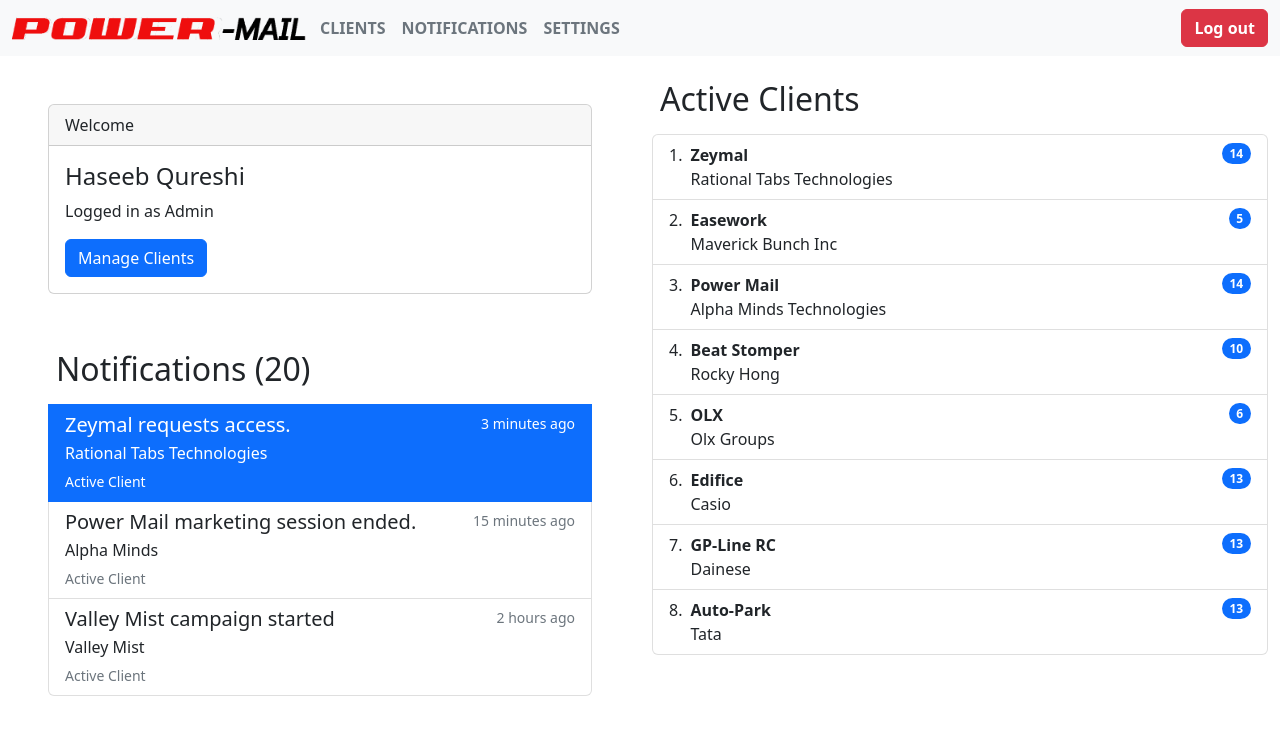
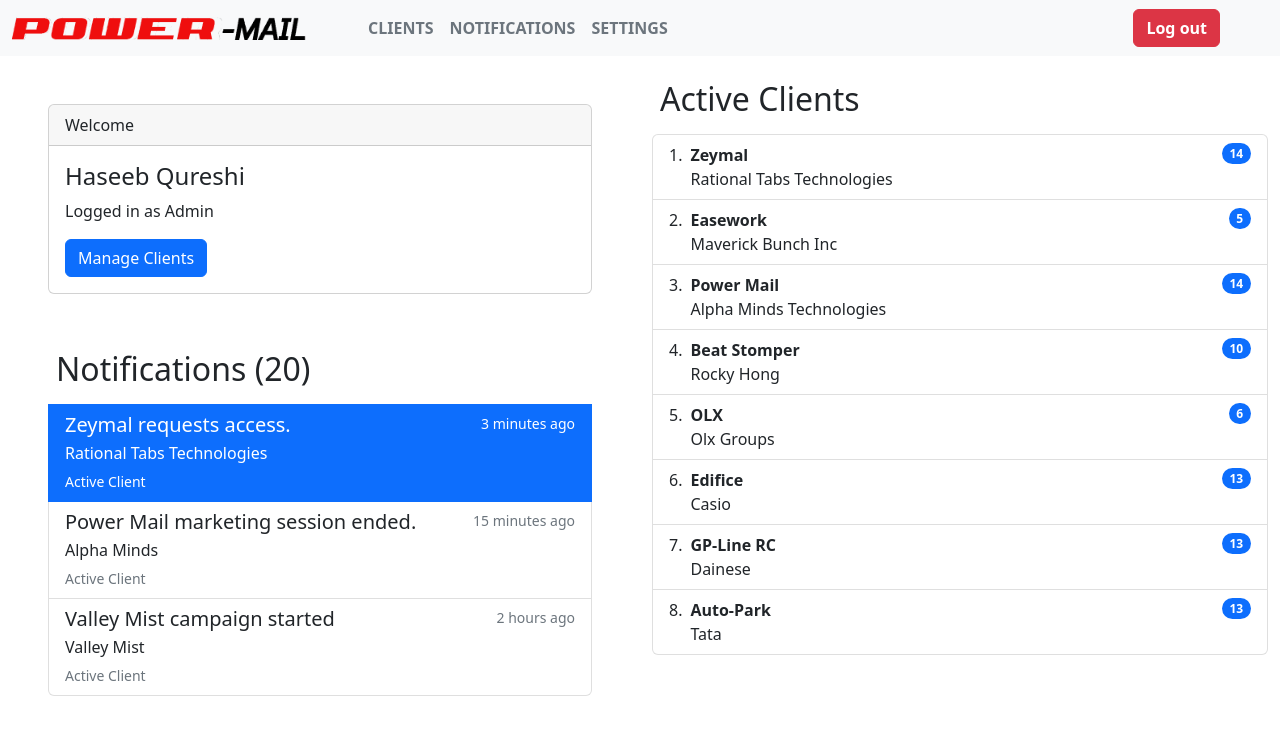
Before and after one commit to HaseebQureshi7/Power-Mail, a plain HTML site: page dashboard.html in a window 1280 px wide. Drawn offline with nearby package versions, Linux system fonts and the light colour scheme.

Commit message:
basic design fixes

```diff
--- a/app.js
+++ b/app.js
@@ -13,6 +13,6 @@ sign_in_btn.addEventListener("click", () => {
 });
 
 
-sign_in.addEventListener("click", ()=> {
+sign_in.addEventListener("click", () => {
   window.open("dashboard.html");
 })
--- a/dashboard.html
+++ b/dashboard.html
@@ -48,7 +48,7 @@
                 aria-label="Toggle navigation">
                 <span class="navbar-toggler-icon"></span>
             </button>
-            <div class="collapse navbar-collapse " id="navbarSupportedContent">
+            <div class="collapse navbar-collapse px-5 " id="navbarSupportedContent">
                 <ul class="navbar-nav me-auto mb-2 mb-lg-0">
                     <li class="nav-item">
                         <a class="nav-link active text-secondary" aria-current="page" href="#">CLIENTS</a>
```
